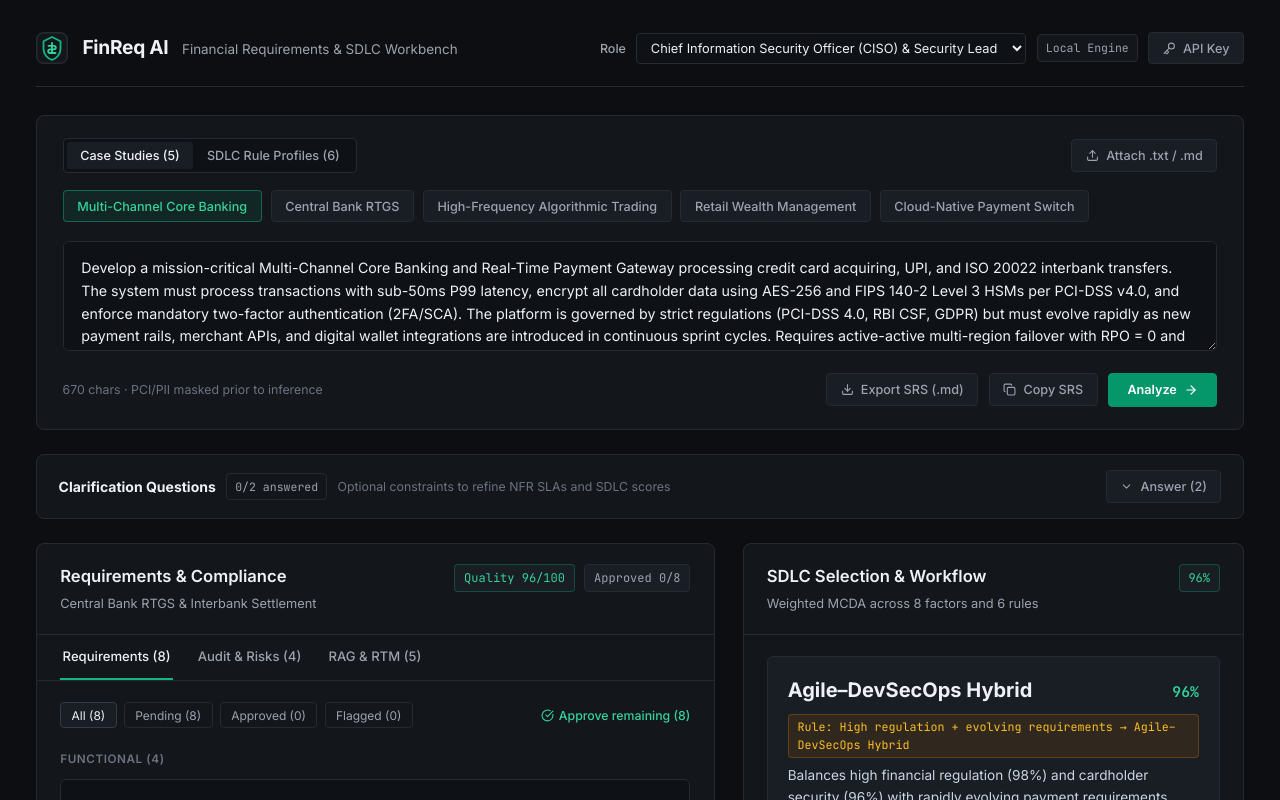
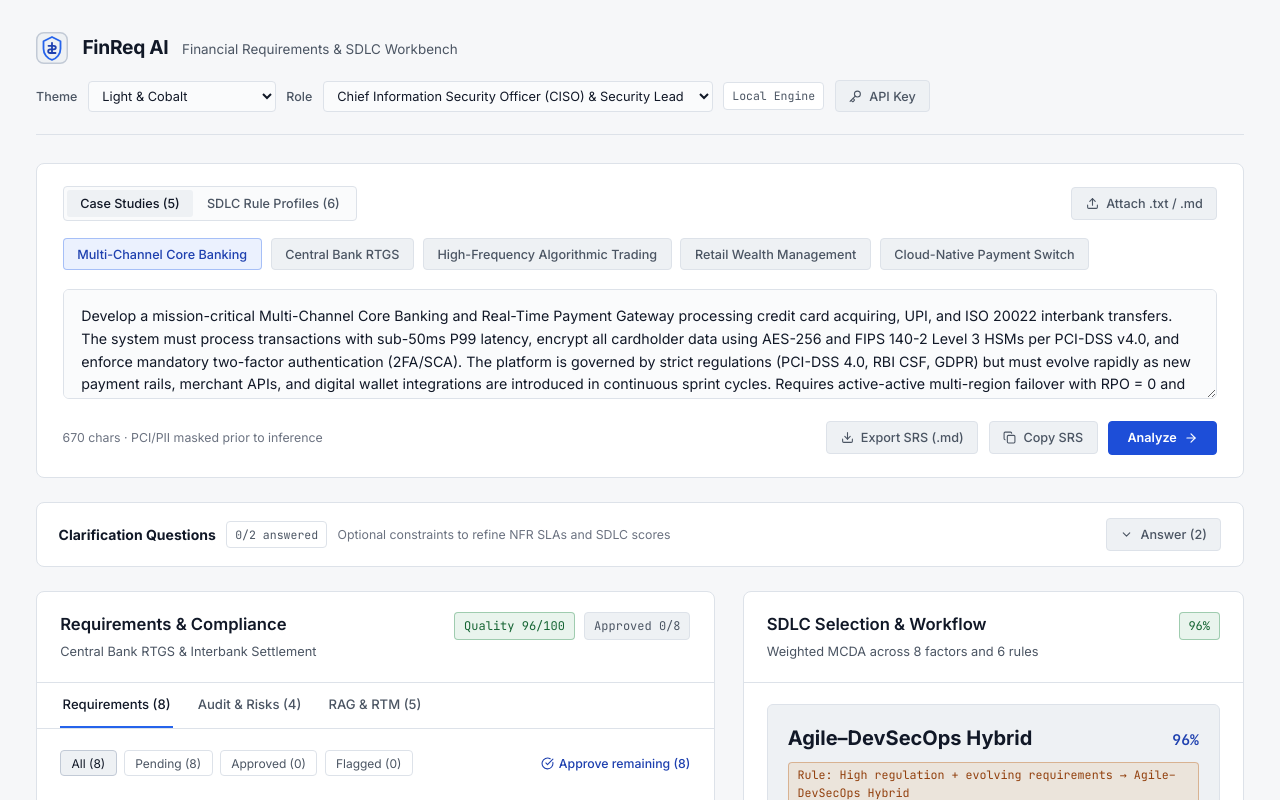
Before and after one commit to shivamkumar87/finreq-ai, a React (Vite) app: page / in a window 1280 px wide. Shown: the top 800 px of the page. Built offline with nearby package versions, Linux system fonts and the light colour scheme.

Commit message:
feat: add selectable color themes to workbench header

```diff
--- a/src/App.jsx
+++ b/src/App.jsx
@@ -34,6 +34,13 @@ const FACTOR_LABELS = [
   { key: 'failureConsequence', label: 'Financial Failure Impact' },
   { key: 'continuousDeploymentNeed', label: 'Continuous Deployment' },
   { key: 'formalVerificationNeed', label: 'Formal Verification & Audit' }
+];
+
+const THEME_OPTIONS = [
+  { id: 'light-cobalt', label: 'Light & Cobalt' },
+  { id: 'warm-pine', label: 'Warm Paper & Pine' },
+  { id: 'dark-graphite', label: 'Dark Graphite & Blue' },
+  { id: 'dark-copper', label: 'Dark Charcoal & Copper' }
 ];
 
 function RequirementRow({ item, kind, status, isExpanded, onToggleExpand, onDecision }) {
@@ -156,6 +163,15 @@ export default function App() {
   const [expandedPhaseNumbers, setExpandedPhaseNumbers] = useState({});
   const [clarifOpen, setClarifOpen] = useState(false);
 
+  const [theme, setTheme] = useState(() => {
+    try {
+      const saved = window.localStorage.getItem('finreq_theme');
+      return THEME_OPTIONS.some((t) => t.id === saved) ? saved : 'light-cobalt';
+    } catch {
+      return 'light-cobalt';
+    }
+  });
+
   const [pipelineResult, setPipelineResult] = useState(null);
   const [baselineFactors, setBaselineFactors] = useState(null);
   const [isManuallyTuned, setIsManuallyTuned] = useState(false);
@@ -209,6 +225,15 @@ export default function App() {
       setIsProcessing(false);
     }
   };
+
+  useEffect(() => {
+    document.documentElement.dataset.theme = theme;
+    try {
+      window.localStorage.setItem('finreq_theme', theme);
+    } catch {
+      // Ignore storage errors in restricted contexts
+    }
+  }, [theme]);
 
   useEffect(() => {
     executePipeline({
@@ -453,10 +478,10 @@ export default function App() {
             fill="none"
             aria-hidden="true"
           >
-            <rect x="0.75" y="0.75" width="30.5" height="30.5" rx="7" fill="#13161b" stroke="#252a33" strokeWidth="1.5" />
-            <path d="M16 5L7.5 9.2V16.8C7.5 21.9 11.1 26.5 16 27.8C20.9 26.5 24.5 21.9 24.5 16.8V9.2L16 5Z" stroke="#10b981" strokeWidth="1.8" strokeLinecap="round" strokeLinejoin="round" />
-            <path d="M16 10.8V21.2" stroke="#34d399" strokeWidth="1.8" strokeLinecap="round" />
-            <path d="M12.5 13.8H17.8C18.9 13.8 19.8 14.6 19.8 15.6C19.8 16.6 18.9 17.4 17.8 17.4H14.2C13.1 17.4 12.2 18.2 12.2 19.2C12.2 20.2 13.1 21 14.2 21H19.5" stroke="#34d399" strokeWidth="1.8" strokeLinecap="round" strokeLinejoin="round" />
+            <rect x="0.75" y="0.75" width="30.5" height="30.5" rx="7" fill="var(--bg-subtle)" stroke="var(--border-strong)" strokeWidth="1.5" />
+            <path d="M16 5L7.5 9.2V16.8C7.5 21.9 11.1 26.5 16 27.8C20.9 26.5 24.5 21.9 24.5 16.8V9.2L16 5Z" stroke="var(--accent)" strokeWidth="1.8" strokeLinecap="round" strokeLinejoin="round" />
+            <path d="M16 10.8V21.2" stroke="var(--accent-text)" strokeWidth="1.8" strokeLinecap="round" />
+            <path d="M12.5 13.8H17.8C18.9 13.8 19.8 14.6 19.8 15.6C19.8 16.6 18.9 17.4 17.8 17.4H14.2C13.1 17.4 12.2 18.2 12.2 19.2C12.2 20.2 13.1 21 14.2 21H19.5" stroke="var(--accent-text)" strokeWidth="1.8" strokeLinecap="round" strokeLinejoin="round" />
           </svg>
           <div className="brand-text">
             <span className="brand-name">FinReq AI</span>
@@ -465,6 +490,20 @@ export default function App() {
         </div>
 
         <div className="toolbar-group">
+          <label className="field-label" htmlFor="theme-select">Theme</label>
+          <select
+            id="theme-select"
+            className="select-ctrl"
+            value={theme}
+            onChange={(e) => setTheme(e.target.value)}
+          >
+            {THEME_OPTIONS.map((t) => (
+              <option key={t.id} value={t.id}>
+                {t.label}
+              </option>
+            ))}
+          </select>
+
           <label className="field-label" htmlFor="role-select">Role</label>
           <select
             id="role-select"
@@ -588,7 +627,7 @@ export default function App() {
                   <Download size={13} /> Export SRS (.md)
                 </button>
                 <button type="button" className="btn" onClick={handleCopySummary}>
-                  {copied ? <Check size={13} color="var(--accent)" /> : <Copy size={13} />}
+                  {copied ? <Check size={13} color="var(--approved)" /> : <Copy size={13} />}
                   {copied ? 'Copied' : 'Copy SRS'}
                 </button>
               </>
@@ -985,7 +1024,10 @@ export default function App() {
                     <Flag size={12} /> Request Revision
                   </button>
                   {sdlcSignOff && (
-                    <span className="meta-note" style={{ color: 'var(--accent-text)' }}>
+                    <span
+                      className="meta-note"
+                      style={{ color: sdlcSignOff.status === 'Approved' ? 'var(--approved-text)' : 'var(--warn-text)' }}
+                    >
                       {sdlcSignOff.status} ({sdlcSignOff.timestamp})
                     </span>
                   )}
@@ -1027,7 +1069,7 @@ export default function App() {
                           <p className="spec-statement">{model.rationale}</p>
                           <div className="tradeoff-grid">
                             <div>
-                              <strong style={{ color: 'var(--accent-text)' }}>Strengths</strong>
+                              <strong style={{ color: 'var(--approved-text)' }}>Strengths</strong>
                               <ul>
                                 {model.pros.map((p, i) => <li key={i}>{p}</li>)}
                               </ul>
--- a/src/index.css
+++ b/src/index.css
@@ -1,36 +1,161 @@
-:root {
+:root,
+[data-theme="light-cobalt"] {
+  color-scheme: light;
   --font-sans: 'Inter', -apple-system, BlinkMacSystemFont, 'Segoe UI', Roboto, sans-serif;
   --font-mono: 'JetBrains Mono', ui-monospace, SFMono-Regular, Menlo, monospace;
 
-  --bg-page: #0c0e11;
-  --bg-panel: #13161b;
-  --bg-subtle: #191d24;
-  --bg-input: #0e1116;
-  --bg-hover: #1f242d;
+  --bg-page: #f6f7f9;
+  --bg-panel: #ffffff;
+  --bg-subtle: #eef1f4;
+  --bg-input: #fafbfc;
+  --bg-hover: #e7ebf0;
 
-  --border: #252a33;
-  --border-strong: #343b48;
+  --border: #dde2e9;
+  --border-strong: #c2cad6;
 
-  --accent: #10b981;
-  --accent-muted: #059669;
-  --accent-text: #34d399;
-  --accent-tint: rgba(16, 185, 129, 0.1);
+  --accent: #2563eb;
+  --accent-muted: #1d4ed8;
+  --accent-text: #1e40af;
+  --accent-tint: rgba(37, 99, 235, 0.09);
+  --accent-border: rgba(37, 99, 235, 0.35);
 
-  --warn: #d97706;
-  --warn-text: #fbbf24;
-  --warn-tint: rgba(217, 119, 6, 0.12);
+  --approved: #15803d;
+  --approved-text: #166534;
+  --approved-tint: rgba(21, 128, 61, 0.09);
+  --approved-border: rgba(21, 128, 61, 0.35);
 
-  --danger: #dc2626;
-  --danger-text: #f87171;
-  --danger-tint: rgba(220, 38, 38, 0.12);
+  --warn: #b45309;
+  --warn-text: #92400e;
+  --warn-tint: rgba(217, 119, 6, 0.1);
+  --warn-border: rgba(180, 83, 9, 0.35);
 
-  --text: #eef1f5;
-  --text-secondary: #9ca3af;
+  --danger: #b91c1c;
+  --danger-text: #991b1b;
+  --danger-tint: rgba(220, 38, 38, 0.09);
+  --danger-border: rgba(185, 28, 28, 0.35);
+
+  --text: #111827;
+  --text-body: #374151;
+  --text-secondary: #4b5563;
   --text-muted: #6b7280;
 
   --radius-sm: 4px;
   --radius-md: 6px;
   --radius-lg: 8px;
+}
+
+[data-theme="warm-pine"] {
+  color-scheme: light;
+  --bg-page: #f4f3ef;
+  --bg-panel: #fcfbf8;
+  --bg-subtle: #ebe9e2;
+  --bg-input: #ffffff;
+  --bg-hover: #e3e0d6;
+
+  --border: #dcd8ce;
+  --border-strong: #bfb9ac;
+
+  --accent: #217353;
+  --accent-muted: #1b5e43;
+  --accent-text: #164e38;
+  --accent-tint: rgba(33, 115, 83, 0.09);
+  --accent-border: rgba(33, 115, 83, 0.35);
+
+  --approved: #1b5e43;
+  --approved-text: #164e38;
+  --approved-tint: rgba(33, 115, 83, 0.09);
+  --approved-border: rgba(33, 115, 83, 0.35);
+
+  --warn: #b45309;
+  --warn-text: #92400e;
+  --warn-tint: rgba(180, 83, 9, 0.1);
+  --warn-border: rgba(180, 83, 9, 0.35);
+
+  --danger: #b91c1c;
+  --danger-text: #991b1b;
+  --danger-tint: rgba(185, 28, 28, 0.09);
+  --danger-border: rgba(185, 28, 28, 0.35);
+
+  --text: #1c1d1a;
+  --text-body: #373832;
+  --text-secondary: #575851;
+  --text-muted: #787970;
+}
+
+[data-theme="dark-graphite"] {
+  color-scheme: dark;
+  --bg-page: #111214;
+  --bg-panel: #181a1d;
+  --bg-subtle: #202327;
+  --bg-input: #131518;
+  --bg-hover: #262a30;
+
+  --border: #2a2d33;
+  --border-strong: #3a3f47;
+
+  --accent: #3b82f6;
+  --accent-muted: #2563eb;
+  --accent-text: #60a5fa;
+  --accent-tint: rgba(59, 130, 246, 0.12);
+  --accent-border: rgba(59, 130, 246, 0.4);
+
+  --approved: #22c55e;
+  --approved-text: #4ade80;
+  --approved-tint: rgba(34, 197, 94, 0.12);
+  --approved-border: rgba(34, 197, 94, 0.4);
+
+  --warn: #d97706;
+  --warn-text: #fbbf24;
+  --warn-tint: rgba(217, 119, 6, 0.12);
+  --warn-border: rgba(217, 119, 6, 0.35);
+
+  --danger: #dc2626;
+  --danger-text: #f87171;
+  --danger-tint: rgba(220, 38, 38, 0.12);
+  --danger-border: rgba(220, 38, 38, 0.4);
+
+  --text: #eceef2;
+  --text-body: #cbd5e1;
+  --text-secondary: #9ca3af;
+  --text-muted: #717782;
+}
+
+[data-theme="dark-copper"] {
+  color-scheme: dark;
+  --bg-page: #141312;
+  --bg-panel: #1c1a18;
+  --bg-subtle: #252220;
+  --bg-input: #161413;
+  --bg-hover: #2d2926;
+
+  --border: #2e2a27;
+  --border-strong: #403a35;
+
+  --accent: #d9824c;
+  --accent-muted: #c26d3b;
+  --accent-text: #e59b6c;
+  --accent-tint: rgba(217, 130, 76, 0.13);
+  --accent-border: rgba(217, 130, 76, 0.4);
+
+  --approved: #22c55e;
+  --approved-text: #4ade80;
+  --approved-tint: rgba(34, 197, 94, 0.12);
+  --approved-border: rgba(34, 197, 94, 0.4);
+
+  --warn: #d97706;
+  --warn-text: #fbbf24;
+  --warn-tint: rgba(217, 119, 6, 0.12);
+  --warn-border: rgba(217, 119, 6, 0.35);
+
+  --danger: #dc2626;
+  --danger-text: #f87171;
+  --danger-tint: rgba(220, 38, 38, 0.12);
+  --danger-border: rgba(220, 38, 38, 0.4);
+
+  --text: #f2efe9;
+  --text-body: #d6d3cd;
+  --text-secondary: #a8a29e;
+  --text-muted: #78716c;
 }
 
 @keyframes spin {
@@ -157,7 +282,7 @@ body {
 
 .status-tag.live {
   color: var(--accent-text);
-  border-color: rgba(16, 185, 129, 0.35);
+  border-color: var(--accent-border);
   background: var(--accent-tint);
 }
 
@@ -187,7 +312,7 @@ body {
 .btn.active {
   background: var(--accent-tint);
   color: var(--accent-text);
-  border-color: rgba(16, 185, 129, 0.45);
+  border-color: var(--accent-border);
 }
 
 .btn:disabled {
@@ -319,14 +444,14 @@ body {
 
 .notice.warn {
   background: var(--warn-tint);
-  border-color: rgba(217, 119, 6, 0.35);
-  color: #fde68a;
+  border-color: var(--warn-border);
+  color: var(--warn-text);
 }
 
 .notice.error {
   background: var(--danger-tint);
-  border-color: rgba(220, 38, 38, 0.4);
-  color: #fecaca;
+  border-color: var(--danger-border);
+  color: var(--danger-text);
 }
 
 /* Collapsible clarification drawer */
@@ -362,7 +487,7 @@ body {
 }
 
 .clarif-field.answered {
-  border-color: rgba(16, 185, 129, 0.45);
+  border-color: var(--accent-border);
 }
 
 .clarif-topic {
@@ -446,8 +571,9 @@ body {
 }
 
 .stat-chip.ok {
-  color: var(--accent-text);
-  border-color: rgba(16, 185, 129, 0.3);
+  color: var(--approved-text);
+  border-color: var(--approved-border);
+  background: var(--approved-tint);
 }
 
 /* Tab bar inside left panel */
@@ -534,7 +660,7 @@ body {
   margin-top: 0;
 }
 
-/* Spec list (shared outer container with row dividers) */
+/* Spec list */
 .spec-list {
   border: 1px solid var(--border);
   border-radius: var(--radius-md);
@@ -552,7 +678,7 @@ body {
 }
 
 .spec-row.approved {
-  border-left: 3px solid var(--accent);
+  border-left: 3px solid var(--approved);
 }
 
 .spec-row.flagged {
@@ -591,7 +717,7 @@ body {
 
 .spec-statement {
   font-size: 0.85rem;
-  color: #cbd5e1;
+  color: var(--text-body);
   line-height: 1.6;
 }
 
@@ -665,15 +791,15 @@ body {
 }
 
 .review-btn.approve.active {
-  background: var(--accent-tint);
-  color: var(--accent-text);
-  border-color: rgba(16, 185, 129, 0.45);
+  background: var(--approved-tint);
+  color: var(--approved-text);
+  border-color: var(--approved-border);
 }
 
 .review-btn.flag.active {
   background: var(--warn-tint);
   color: var(--warn-text);
-  border-color: rgba(217, 119, 6, 0.45);
+  border-color: var(--warn-border);
 }
 
 /* Tables */
@@ -733,7 +859,7 @@ body {
   font-size: 0.73rem;
   color: var(--warn-text);
   background: var(--warn-tint);
-  border: 1px solid rgba(217, 119, 6, 0.3);
+  border: 1px solid var(--warn-border);
   padding: 0.2rem 0.55rem;
   border-radius: var(--radius-sm);
 }
@@ -971,11 +1097,11 @@ body {
 }
 
 .audit-item.warn {
-  background: rgba(217, 119, 6, 0.06);
+  background: var(--warn-tint);
 }
 
 .audit-item.error {
-  background: rgba(220, 38, 38, 0.08);
+  background: var(--danger-tint);
 }
 
 .audit-ts {
```
